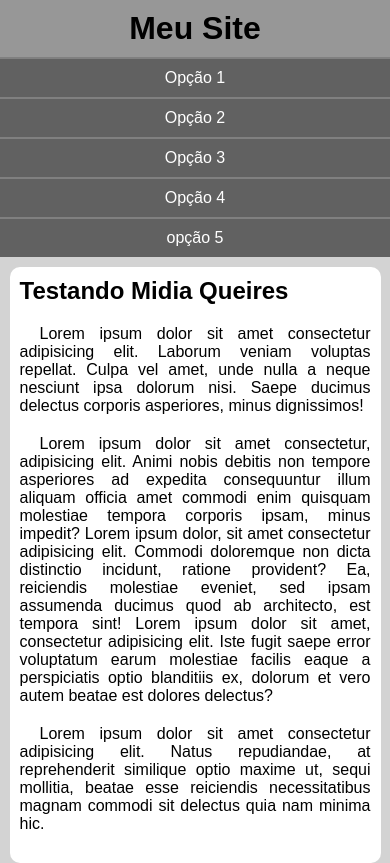
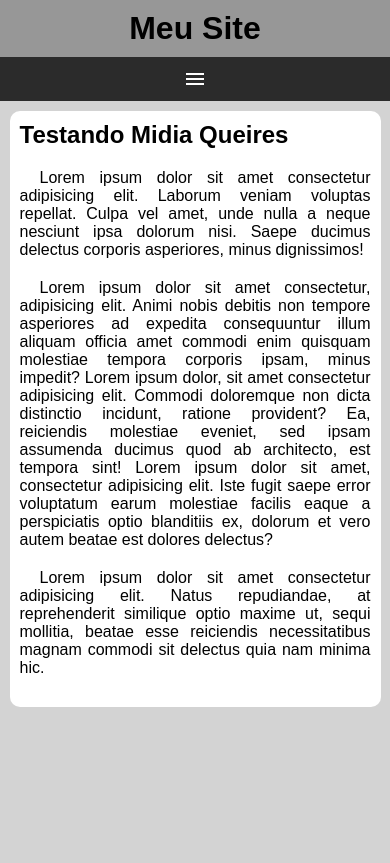
Before and after one commit to nicolasdesouza01/html-css, a plain HTML site: page html-css/exercicios/ex026/mq005/index.html in a window 390 px wide. Drawn offline with nearby package versions, Linux system fonts and the light colour scheme.

Commit message:
exercicio 26 de Media Query

```diff
--- a/html-css/exercicios/ex026/mq005/estilos/style.css
+++ b/html-css/exercicios/ex026/mq005/estilos/style.css
@@ -19,8 +19,22 @@ header > h1 {
     text-align: center;
 }
 
+span#burguer {
+    background-color: rgb(43, 43, 43);
+    display: block;
+    color: white;
+    text-align: center;
+    padding: 10px;
+    cursor: pointer;
+}
+
+span#burguer:hover {
+    background-color: white;
+    color: black;
+}
+
 menu {
-    display: block;
+    display: none;
 }
 
 menu > ul {
--- a/html-css/exercicios/ex026/mq005/index.html
+++ b/html-css/exercicios/ex026/mq005/index.html
@@ -4,12 +4,14 @@
     <meta charset="UTF-8">
     <meta name="viewport" content="width=device-width, initial-scale=1.0">
     <title>Media Query</title>
+    <link rel="stylesheet" href="https://fonts.googleapis.com/css2?family=Material+Symbols+Outlined:opsz,wght,FILL,GRAD@20..48,100..700,0..1,-50..200&icon_names=menu" />
     <link rel="stylesheet" href="estilos/style.css">
 </head>
 <body>
     <header>
         <h1>Meu Site</h1>
-        <menu>
+        <span id="burguer" class="material-symbols-outlined" onclick="clickMenu()">menu</span>
+        <menu id="itens">
             <ul>
                 <li><a href="#">Opção 1</a></li>
                 <li><a href="#">Opção 2</a></li>
@@ -30,5 +32,14 @@
             <p>Lorem ipsum dolor sit amet consectetur adipisicing elit. Natus repudiandae, at reprehenderit similique optio maxime ut, sequi mollitia, beatae esse reiciendis necessitatibus magnam commodi sit delectus quia nam minima hic.</p>
         </article>
     </main>
+    <script>
+        function clickMenu() {
+            if (itens.style.display == 'block') {
+                itens.style.display = 'none'
+            } else {
+                itens.style.display = 'block'
+            }
+        }
+    </script>
 </body>
 </html>
```
